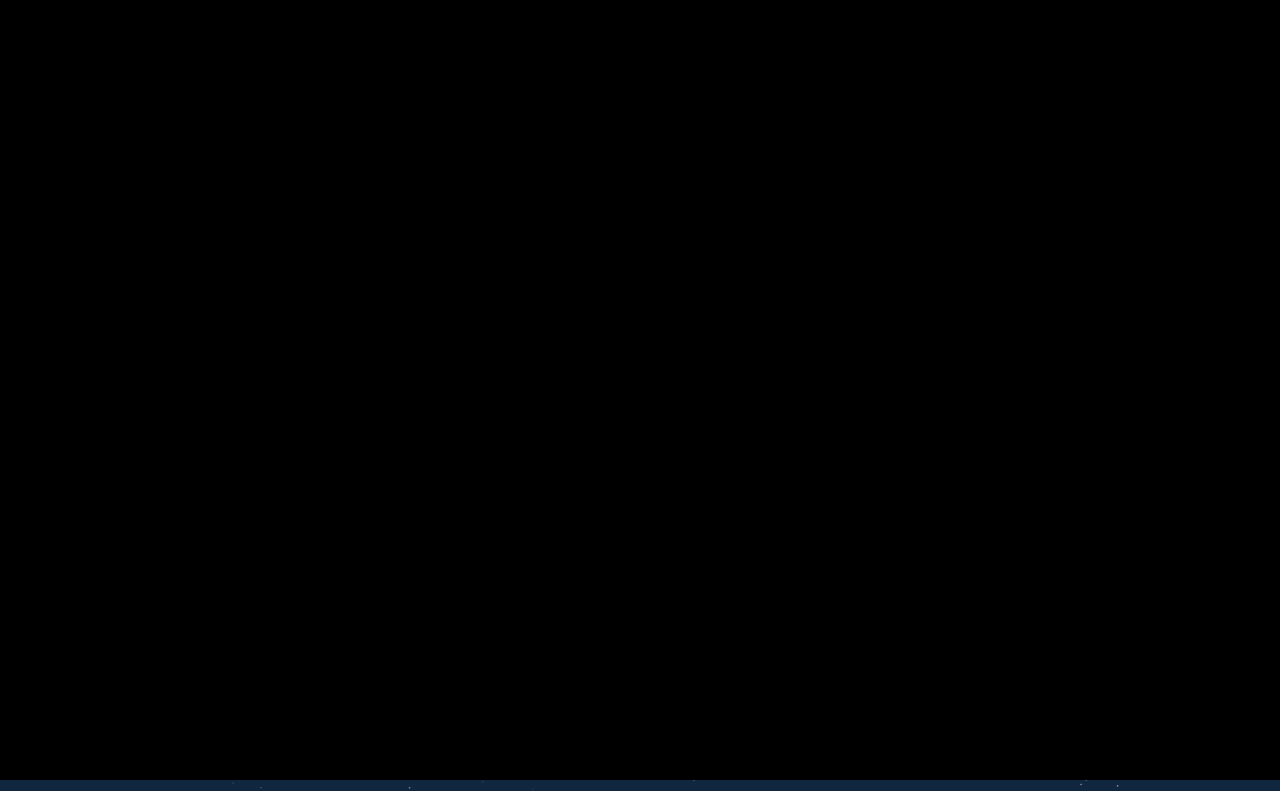
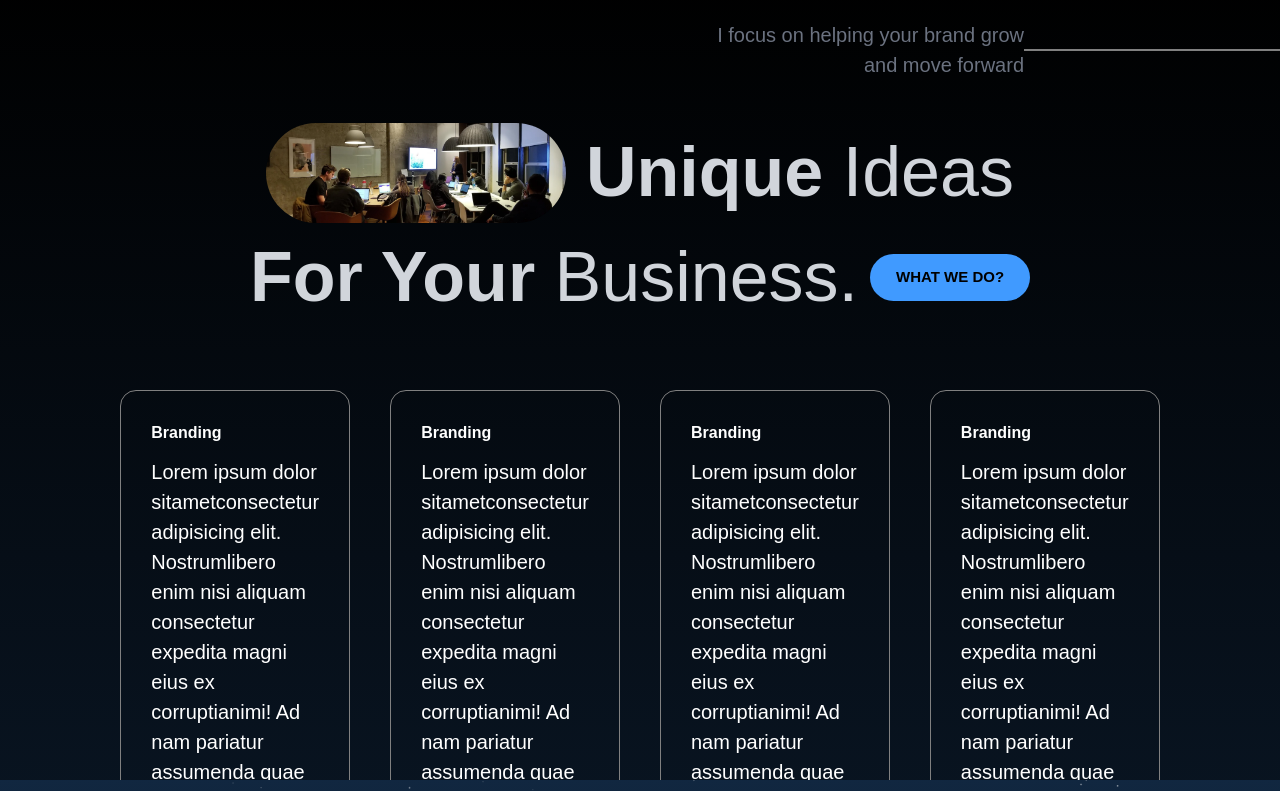
Before and after one commit to reza18s/RandH, a React (Vite) app: page / in a window 1280 px wide. Shown: the part 1620-2411 px from the top of the page. Built offline with nearby package versions, Linux system fonts and the light colour scheme.

Commit message:
completed the Service page

```diff
--- a/array.js
+++ b/array.js
@@ -11,3 +11,25 @@ export const pageLinks = [
   { Url: "Contact", iconUrl: "/public/icons8-connect.svg" },
   { Url: "About", iconUrl: "/public/icons8-about.svg" },
 ];
+export const servicesDescription = [
+  {
+    id: 1,
+    Description:
+      "Lorem ipsum dolor sitametconsectetur adipisicing elit. Nostrumlibero enim nisi aliquam consectetur expedita magni eius ex corruptianimi! Ad nam pariatur assumenda quae mollitia libero repellat explicabo maiores?",
+  },
+  {
+    id: 2,
+    Description:
+      "Lorem ipsum dolor sitametconsectetur adipisicing elit. Nostrumlibero enim nisi aliquam consectetur expedita magni eius ex corruptianimi! Ad nam pariatur assumenda quae mollitia libero repellat explicabo maiores?",
+  },
+  {
+    id: 3,
+    Description:
+      "Lorem ipsum dolor sitametconsectetur adipisicing elit. Nostrumlibero enim nisi aliquam consectetur expedita magni eius ex corruptianimi! Ad nam pariatur assumenda quae mollitia libero repellat explicabo maiores?",
+  },
+  {
+    id: 4,
+    Description:
+      "Lorem ipsum dolor sitametconsectetur adipisicing elit. Nostrumlibero enim nisi aliquam consectetur expedita magni eius ex corruptianimi! Ad nam pariatur assumenda quae mollitia libero repellat explicabo maiores?",
+  },
+];
--- a/src/App.jsx
+++ b/src/App.jsx
@@ -1,5 +1,6 @@
 import Home from "./Pages/home";
 import Parallax from "./Pages/parallax";
+import Services from "./Pages/service";
 import NavBar from "./components/Nav/Navbar";
 const App = () => {
   return (
@@ -9,10 +10,15 @@ const App = () => {
         <Home></Home>
       </section>
 
-      <section id="Service">
+      <section id="Services">
         <Parallax type="services"></Parallax>
       </section>
-      <section>Services</section>
+      <section
+        className="bg-[linear-gradient(180deg,#000000,#439bff20)]"
+        id="Services"
+      >
+        <Services></Services>
+      </section>
       <section id="Profile">
         <Parallax type="profile"></Parallax>
       </section>
--- a/src/Pages/Parallax.jsx
+++ b/src/Pages/Parallax.jsx
@@ -32,7 +32,7 @@ function Parallax({ type }) {
         style={{ x: abg }}
         className="absolute  h-full w-full bg-[url('/stars.png')] bg-cover bg-bottom"
       ></motion.div>
-      <motion.div className="absolute h-full w-full bg-[url('/mountains.png')] bg-contain bg-bottom bg-no-repeat 2xl:bg-cover"></motion.div>
+      <motion.div className="absolute h-full w-full bg-[url('/mountains.png')] bg-contain bg-bottom bg-no-repeat md:bg-cover"></motion.div>
     </main>
   );
 }
--- /dev/null
+++ b/src/Pages/Service.jsx
@@ -0,0 +1,106 @@
+import { useRef } from "react";
+import { motion, useInView } from "framer-motion";
+import { servicesDescription } from "../../array";
+
+const variants = {
+  initial: {
+    x: -500,
+    y: 100,
+    opacity: 0,
+  },
+  animate: {
+    x: 0,
+    opacity: 1,
+    y: 0,
+    transition: {
+      duration: 1,
+      staggerChildren: 0.1,
+    },
+  },
+};
+
+const Services = () => {
+  const ref = useRef();
+
+  const isInView = useInView(ref, { margin: "-100px" });
+
+  return (
+    <motion.div
+      className="flex h-screen w-full flex-col justify-between gap-10 overflow-y-scroll"
+      variants={variants}
+      initial="initial"
+      // animate="animate"
+      // whileInView="animate"
+      ref={ref}
+      animate={isInView && "animate"}
+    >
+      <motion.header
+        variants={variants}
+        className="flex flex-row items-center justify-end pt-[40px] text-end text-[15px] text-gray-500 md:text-[20px]"
+      >
+        <p>
+          I focus on helping your brand grow
+          <br /> and move forward
+        </p>
+        <hr className="hr w-[20%] bg-gray-500" />
+      </motion.header>
+      <motion.div
+        className="flex w-full flex-[2] flex-col items-center justify-center text-[35px]  text-gray-300  md:text-[60px] xl:text-[70px]"
+        variants={variants}
+      >
+        <div className="flex items-center ">
+          <img
+            src="/people.webp"
+            alt=""
+            className="mr-5 h-[50px] w-[150px] rounded-full object-cover md:h-[80px] md:w-[250px] xl:h-[100px] xl:w-[300px] "
+          />
+          <h1 className="s-h1">
+            <motion.span
+              className="font-semibold"
+              whileHover={{ color: "orange" }}
+            >
+              Unique
+            </motion.span>{" "}
+            Ideas
+          </h1>
+        </div>
+        <div className="flex flex-col items-center justify-center gap-3 md:flex-row">
+          <h1 className="s-h1">
+            <motion.span
+              className="font-semibold"
+              whileHover={{ color: "orange" }}
+            >
+              For Your
+            </motion.span>{" "}
+            Business.
+          </h1>
+          <button className="w-40  rounded-full bg-primary-500 p-3 text-[15px]  font-bold text-black ">
+            WHAT WE DO?
+          </button>
+        </div>
+      </motion.div>
+      <motion.div
+        className="flex w-full items-center justify-center"
+        variants={variants}
+      >
+        <div className="max-w-[80%] flex-row items-center justify-center xl:flex">
+          {servicesDescription.map((i) => (
+            <motion.div
+              className="hr m-5 rounded-2xl p-[30px] text-white"
+              whileHover={{ background: "lightgray", color: "black" }}
+              key={i.id}
+            >
+              <h1 className="pb-3 font-bold">Branding</h1>
+              <p className="pb-5 text-[15px] md:text-[20px]">{i.Description}</p>
+              <button className="mt-3 w-[100%] rounded-[10px]  bg-primary-500 p-2">
+                Go
+              </button>
+            </motion.div>
+          ))}
+        </div>
+      </motion.div>
+    </motion.div>
+  );
+};
+
+export default Services;
--- a/src/styles/globals.css
+++ b/src/styles/globals.css
@@ -28,6 +28,7 @@
     text-decoration: none;
     color: inherit;
   }
+
   ::-webkit-scrollbar {
     width: 0px;
     height: 0px;
@@ -53,4 +54,10 @@
   .bg-mountain {
     background-image: url("/mountains.png");
   }
+  .s-h1 {
+    font-weight: 100;
+  }
+  .hr {
+    border: 0.5px solid gray;
+  }
 }
```
